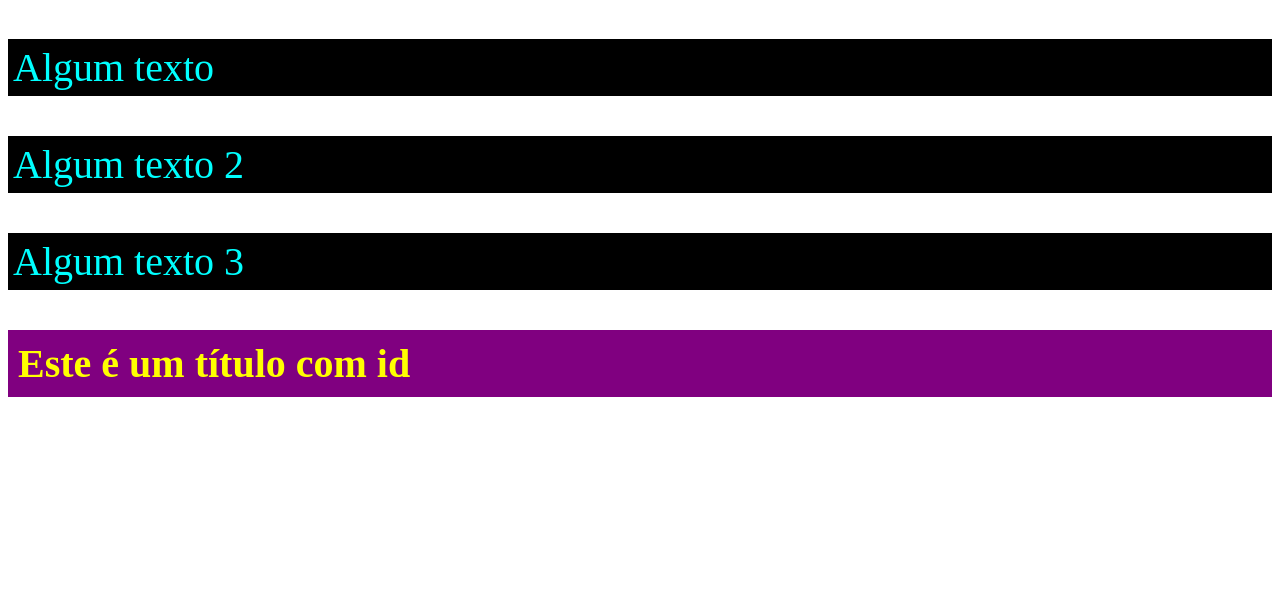
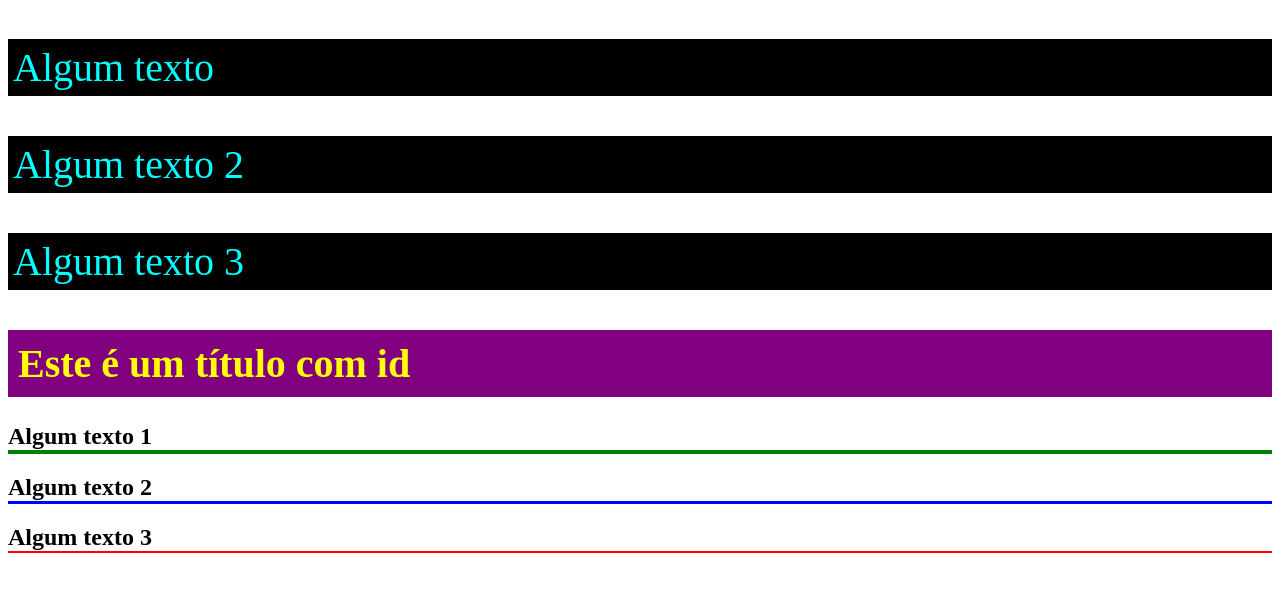
Before and after one commit to danieletecnicati/HTML, a plain HTML site: page CURSO DE FRONT END COMPLETO/ARQUIVOS/3_CSS/index.html in a window 1280 px wide. Shown: the part 806-1397 px from the top of the page. Drawn offline with Linux system fonts and the light colour scheme.

Commit message:
Classes e IDS
Utilizando Classes e IDs do CSS para formatação de texto

```diff
--- a/CURSO DE FRONT END COMPLETO/ARQUIVOS/3_CSS/css/styles.css
+++ b/CURSO DE FRONT END COMPLETO/ARQUIVOS/3_CSS/css/styles.css
@@ -29,3 +29,16 @@
     padding: 10px;
     font-size: 40px;
 }
+
+/* ordem das regras */
+h2 {
+    border-bottom: 2px solid red;
+}
+
+.titulo {
+    border-bottom: 3px solid blue;
+}
+
+#algum-titulo {
+    border-bottom: 4px solid green;
+}
--- a/CURSO DE FRONT END COMPLETO/ARQUIVOS/3_CSS/index.html
+++ b/CURSO DE FRONT END COMPLETO/ARQUIVOS/3_CSS/index.html
@@ -54,5 +54,10 @@
 
     <!-- 9 - IDs -->
     <h1 id="exclusive-title">Este é um título com id</h1>
+
+    <!-- 10 - multiplas regras, oredem do css -->
+     <h2 id="algum-titulo" class="titulo">Algum texto 1</h2>
+     <h2 class="titulo">Algum texto 2</h2>
+     <h2>Algum texto 3</h2>
 </body>
 </html>
```
